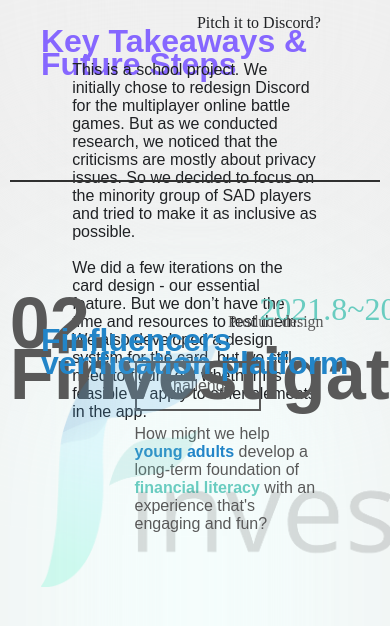
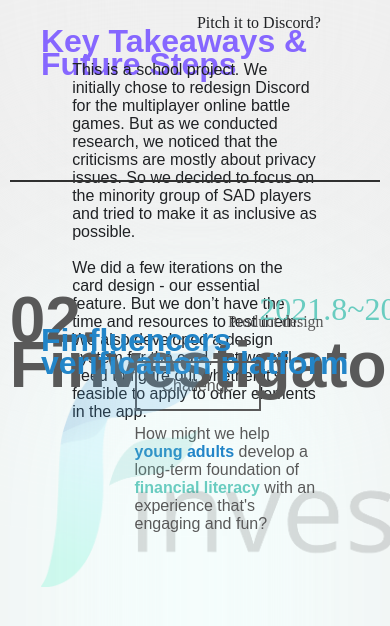
Before and after one commit to ariazhou212/ariazhou212.github.io, a plain HTML site: page index.html in a window 390 px wide. Shown: the part 3418-4044 px from the top of the page. Drawn offline with Linux system fonts and the light colour scheme.

Commit message:
Update style2.css

```diff
--- a/style2.css
+++ b/style2.css
@@ -501,12 +501,20 @@
     font-size: 1.5rem;
   }
 }
+@media screen and (max-width: 1075px) {
+  #finvestigator h1 {
+    font-size: 5.5rem;
+  }
+}
 @media screen and (max-width: 993px) {
   .project-container p {
     font-size: 1rem;
   }
   .project-container h1 {
     font-size: 5.5rem;
+  }
+  #finvestigator h1 {
+    font-size: 5rem;
   }
   .project-container h2 {
     font-size: 2.5rem;
@@ -561,6 +569,9 @@
   .project-container h1 {
     font-size: 4.5rem;
   }
+  #finvestigator h1 {
+    font-size: 4rem;
+  }
   .project-container h2 {
     font-size: 2rem;
   }
```
